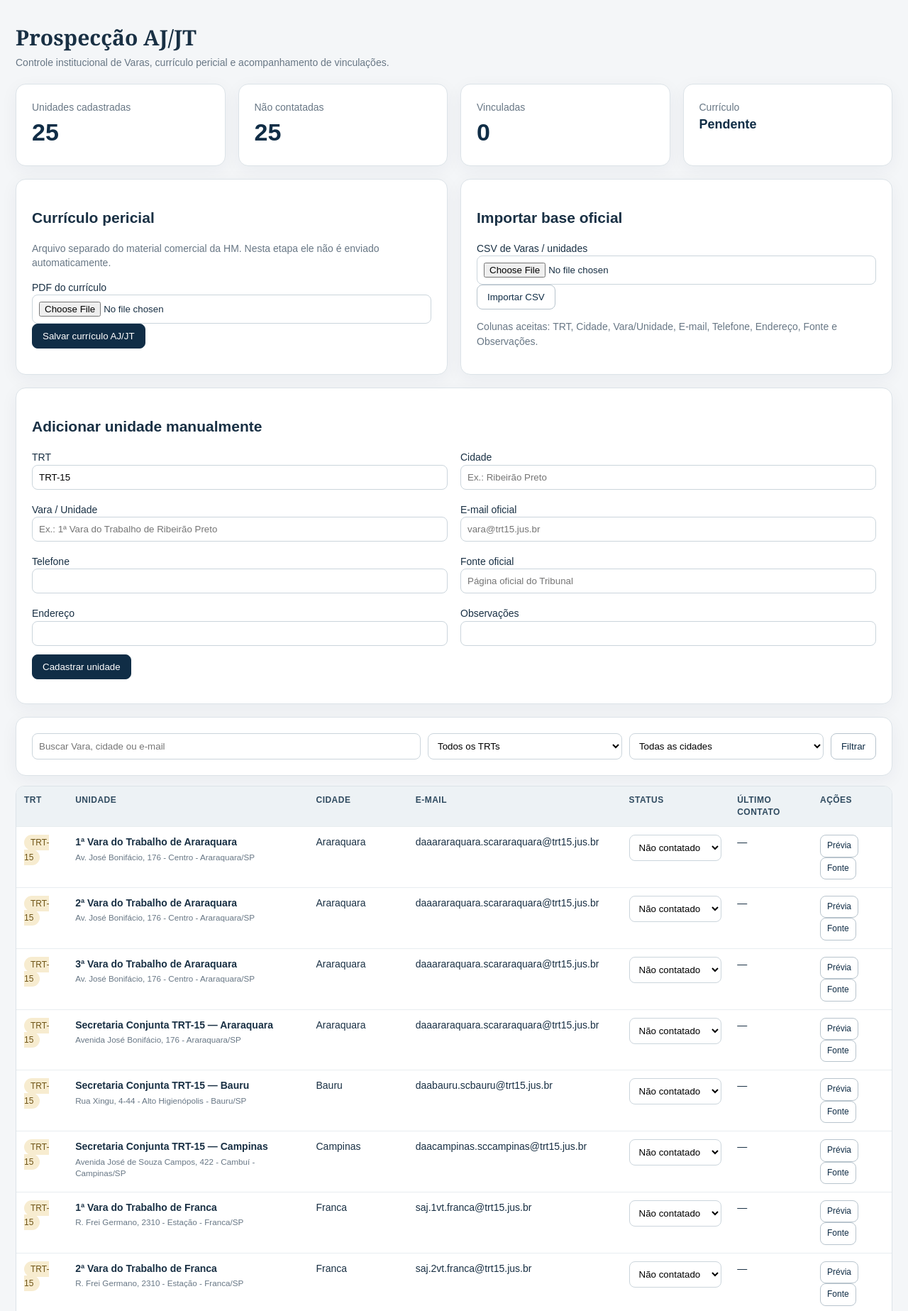
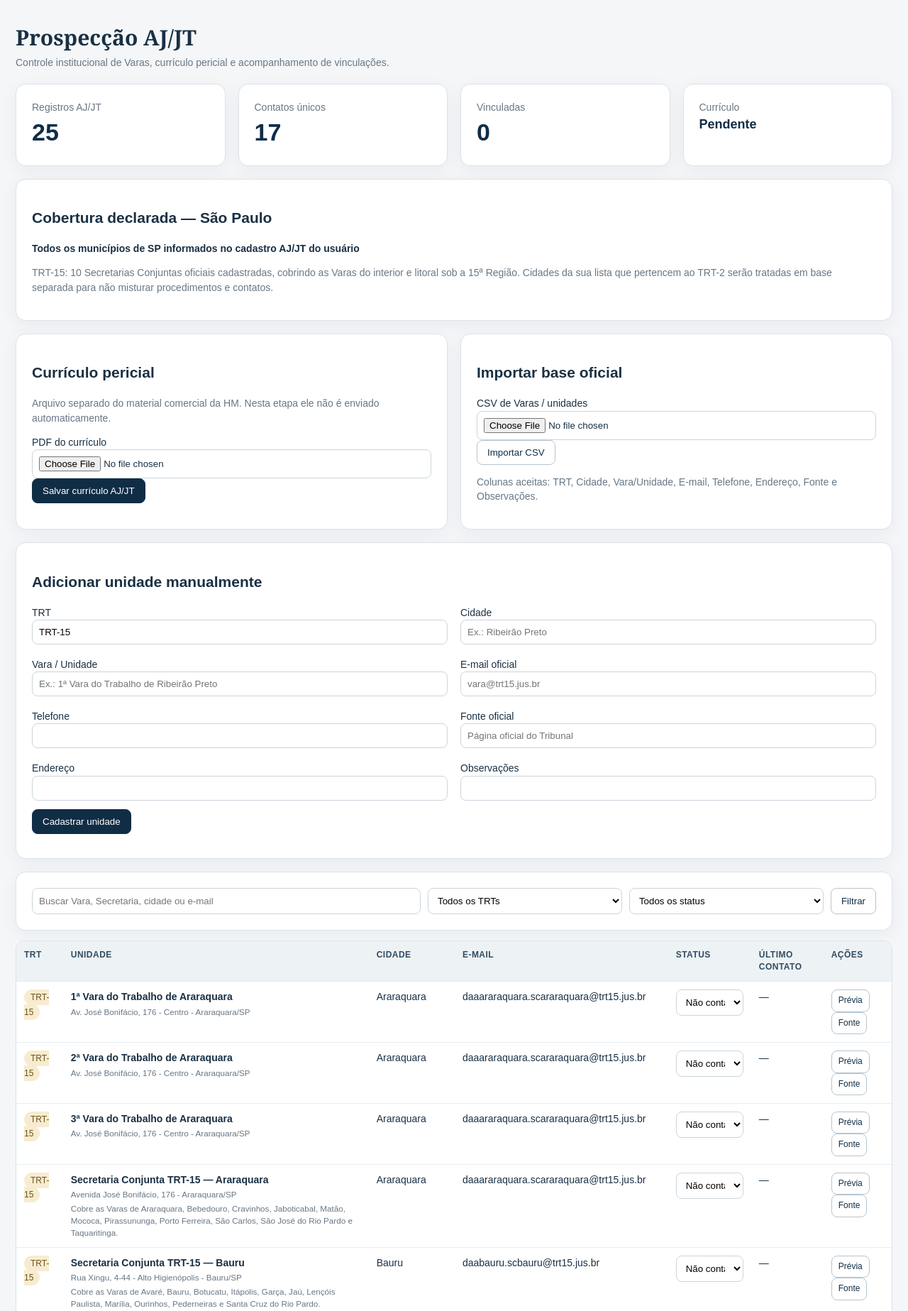
Before and after one commit to hugomsilvaadv/hm-email-disparador, a Flask app: page /ajt in a window 1280 px wide. Shown: the part 77-1924 px from the top of the page at 71% size. Run offline with Flask 3, Linux system fonts and the light colour scheme; the visitor is signed in with stand-in values (Sample User, id 1); data comes from the database, SQL or seed files in the repository; some libraries are stand-ins or nearby versions.

Commit message:
Exibir cobertura estadual e deduplicação AJ/JT

```diff
--- a/templates/ajt.html
+++ b/templates/ajt.html
@@ -9,11 +9,17 @@
 </div>
 
 <div class="grid four">
-  <div class="card metric"><span>Unidades cadastradas</span><strong>{{ total }}</strong></div>
-  <div class="card metric"><span>Não contatadas</span><strong>{{ pending }}</strong></div>
+  <div class="card metric"><span>Registros AJ/JT</span><strong>{{ total }}</strong></div>
+  <div class="card metric"><span>Contatos únicos</span><strong>{{ unique_contacts }}</strong></div>
   <div class="card metric"><span>Vinculadas</span><strong>{{ linked }}</strong></div>
   <div class="card metric"><span>Currículo</span><strong style="font-size:18px">{{ curriculum.filename if curriculum else 'Pendente' }}</strong></div>
 </div>
+
+<section class="card top-gap">
+  <h2>Cobertura declarada — São Paulo</h2>
+  <p><strong>{{ sp_interest_scope }}</strong></p>
+  <p class="muted">TRT-15: {{ trt15_groups }} Secretarias Conjuntas oficiais cadastradas, cobrindo as Varas do interior e litoral sob a 15ª Região. Cidades da sua lista que pertencem ao TRT-2 serão tratadas em base separada para não misturar procedimentos e contatos.</p>
+</section>
 
 <div class="grid two top-gap">
   <section class="card">
@@ -59,9 +65,9 @@
 </section>
 
 <form class="filters card top-gap" method="get">
-  <input name="q" placeholder="Buscar Vara, cidade ou e-mail" value="{{ request.args.get('q','') }}">
+  <input name="q" placeholder="Buscar Vara, Secretaria, cidade ou e-mail" value="{{ request.args.get('q','') }}">
   <select name="tribunal"><option value="">Todos os TRTs</option>{% for t in tribunals %}<option value="{{ t }}" {% if request.args.get('tribunal')==t %}selected{% endif %}>{{ t }}</option>{% endfor %}</select>
-  <select name="city"><option value="">Todas as cidades</option>{% for c in cities %}<option value="{{ c }}" {% if request.args.get('city')==c %}selected{% endif %}>{{ c }}</option>{% endfor %}</select>
+  <select name="status"><option value="">Todos os status</option>{% for s in status_options %}<option value="{{ s }}" {% if request.args.get('status')==s %}selected{% endif %}>{{ s }}</option>{% endfor %}</select>
   <button class="btn" type="submit">Filtrar</button>
 </form>
 
@@ -74,7 +80,7 @@
   {% for unit in units %}
     <tr>
       <td><span class="pill">{{ unit.tribunal }}</span></td>
-      <td><strong>{{ unit.unit }}</strong>{% if unit.address %}<small>{{ unit.address }}</small>{% endif %}</td>
+      <td><strong>{{ unit.unit }}</strong>{% if unit.address %}<small>{{ unit.address }}</small>{% endif %}{% if unit.notes %}<small>{{ unit.notes }}</small>{% endif %}</td>
       <td>{{ unit.city }}</td>
       <td>{{ unit.email }}{% if unit.phone %}<small>{{ unit.phone }}</small>{% endif %}</td>
       <td>
@@ -99,6 +105,6 @@
 
 <div class="card top-gap">
   <h2>Regra desta fase</h2>
-  <p class="muted">Nenhum envio AJ/JT é disparado por esta tela. Primeiro cadastramos e validamos as unidades, o currículo e a mensagem; o envio controlado entra no próximo bloco.</p>
+  <p class="muted">Nenhum envio AJ/JT é disparado automaticamente. A base agora separa registros de Vara e caixas institucionais compartilhadas para evitar duplicidade. O próximo bloco habilita envio individual/controlado por contato único.</p>
 </div>
 {% endblock %}
```
